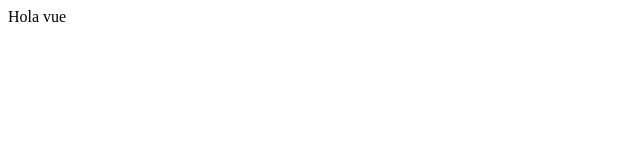
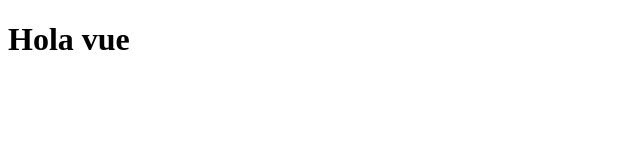
Before and after one commit to DamiHettich/02_Vue-Basico, a plain HTML site: page index.html in a window 1280 px wide. Shown: the whole page, without its empty margins (0-640 px from the left). Drawn offline with nearby package versions, Linux system fonts and the light colour scheme.

Commit message:
used v-html for escaping html

```diff
--- a/index.html
+++ b/index.html
@@ -13,9 +13,11 @@
         vm = Vue.createApp({
             data() {
                 return {
-                    text: "Hola vue"
+                    text: "<h1>Hola vue</h1>"
                 };
-            }
+            },
+            template: '<div v-html="text"> </div>'
+
 
         }).mount("#app");
         console.log(vm)
```
